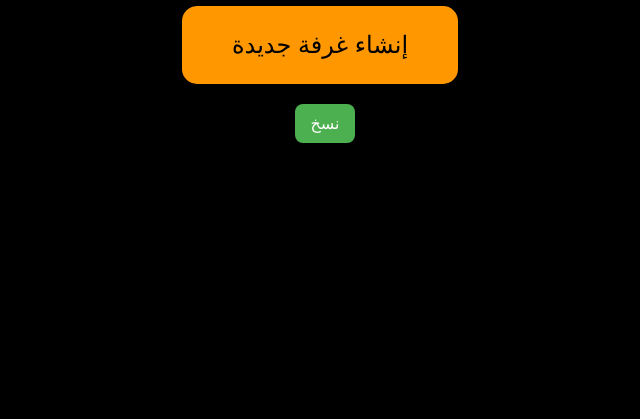
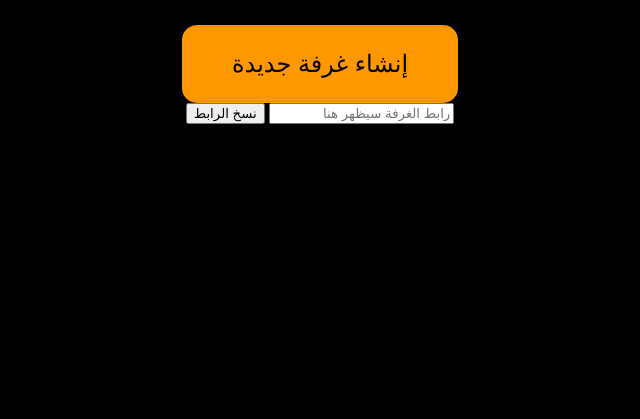
Before and after one commit to Asdasd7117/20000, a website: page index.html in a window 1280 px wide. Shown: the part 381-800 px from the top of the page, without its empty margins (320-960 px from the left). Drawn offline with nearby package versions, Linux system fonts and the light colour scheme; no server answers.

Commit message:
Update index.html

```diff
--- a/index.html
+++ b/index.html
@@ -10,12 +10,9 @@
     <h2>إنشاء غرفة مكالمة مؤقتة</h2>
     <button id="createBtn">إنشاء غرفة جديدة</button>
 
-    <!-- الرابط مع زر النسخ -->
-    <div id="linkDiv" style="margin-top:20px;">
-      <span id="roomLink" style="font-size:22px; font-weight:bold; color:#fff;"></span>
-      <button id="copyBtn" style="margin-left:10px; padding:10px 15px; font-size:16px; cursor:pointer; border:none; border-radius:8px; background:#4caf50; color:#fff;">
-        نسخ
-      </button>
+    <div id="linkDiv">
+      <input type="text" id="roomLink" readonly placeholder="رابط الغرفة سيظهر هنا">
+      <button id="copyBtn">نسخ الرابط</button>
     </div>
   </div>
 
```
